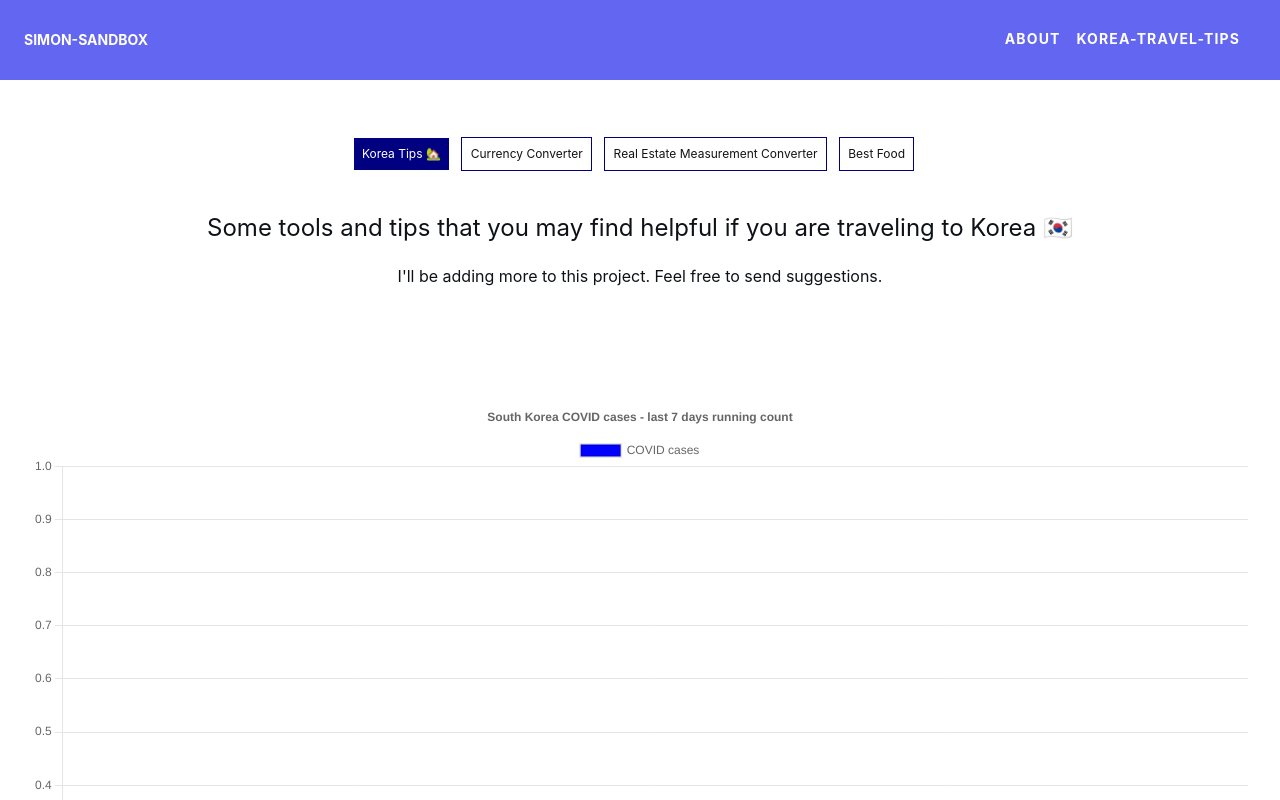
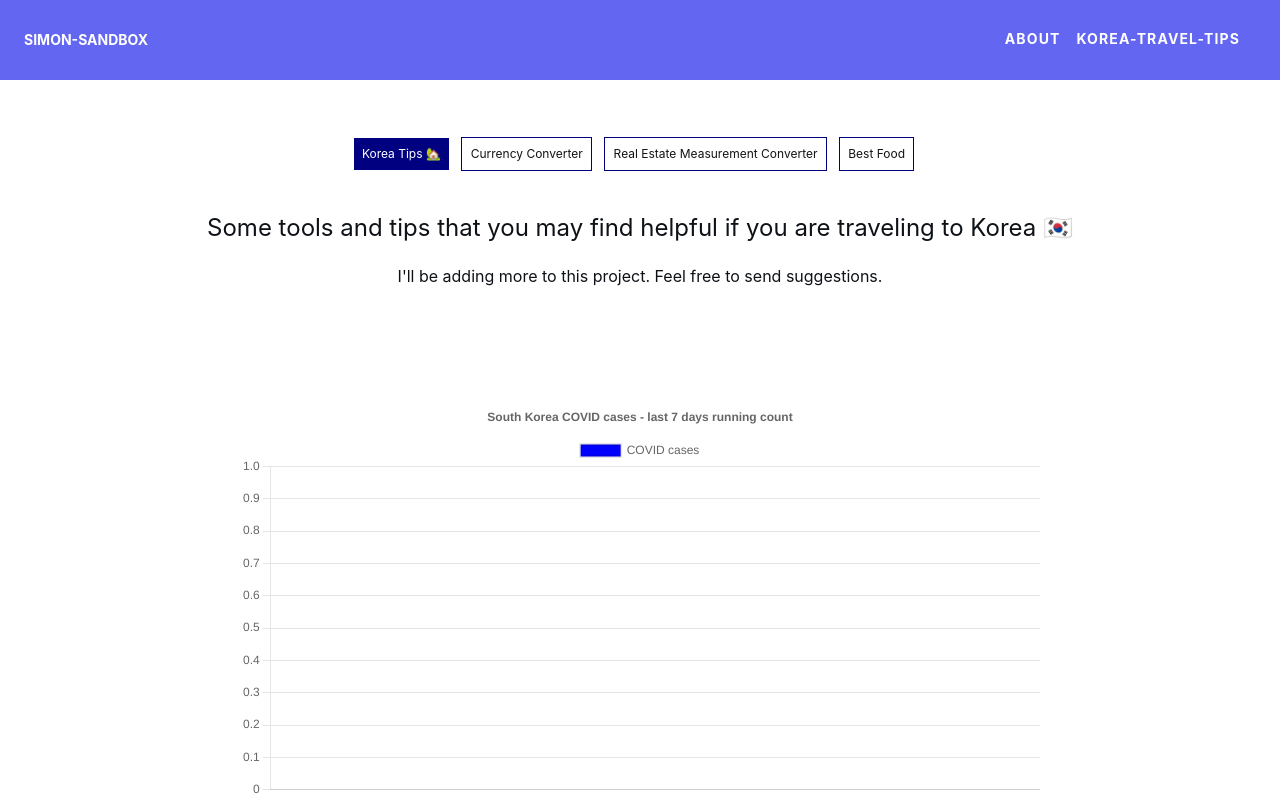
Before and after one commit to simonhlee97/simonpostcom, a Next.js app: page /korea in a window 1280 px wide. Shown: the top 800 px of the page. Built offline with nearby package versions, Linux system fonts and the light colour scheme; no server answers.

Commit message:
fix width of chart

```diff
--- a/components/covid.jsx
+++ b/components/covid.jsx
@@ -27,9 +27,6 @@ function Covid() {
 		getApiData()
 	}, [])
 
-	console.log(cases)
-	// .toLocaleDateString('en-US')
-
 	const options = {
 		responsive: true,
 		plugins: {
@@ -57,7 +54,7 @@ function Covid() {
 	return (
 		<div className="text-center pt-12">
 			<div className="covid py-8 my-8">
-				<section className="container mx-auto">
+				<section className="mx-auto relative" style={{ width: '800px', height: '800px' }}>
 					<Line options={options} data={datanew} />
 				</section>
 			</div>
```
